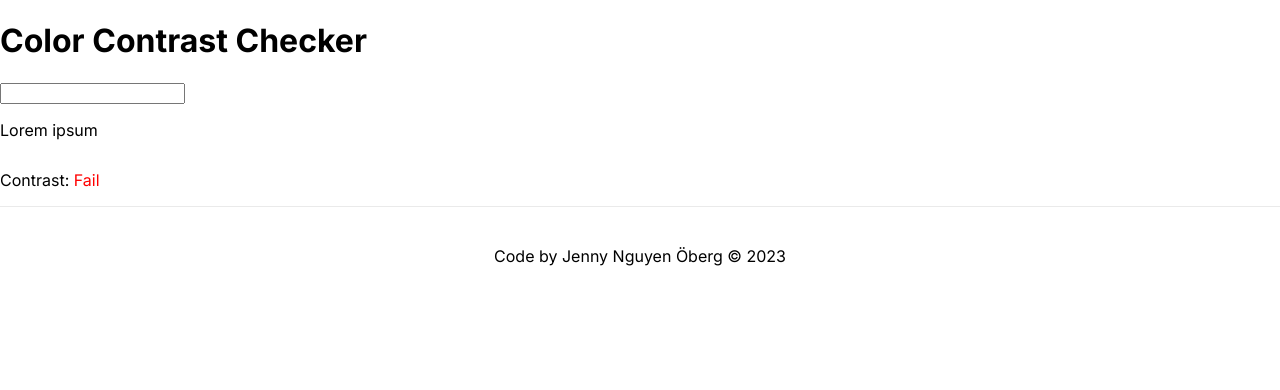
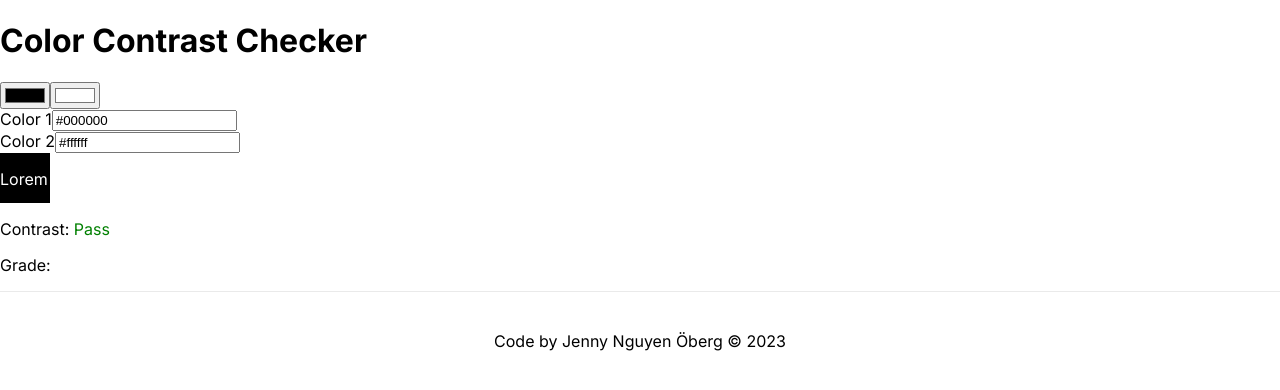
Before and after one commit to jennynguyenoberg/color-checker-TDD, a Next.js app: page / in a window 1280 px wide. Shown: the top 390 px of the page. Built offline with nearby package versions, Linux system fonts and the light colour scheme.

Commit message:
Remove all components from main page and replace it with only the Home component

```diff
--- a/app/page.tsx
+++ b/app/page.tsx
@@ -1,18 +1,9 @@
-'use client'
-import ColorInput from './components/ColorInput'
-import ColorPreview from './components/ColorPreview'
-import ContrastResult from './components/ContrastResult'
-import Footer from './components/Footer'
-import Header from './components/Header'
+import Home from './components/Home'
 
 export default function Page() {
   return (
     <div>
-      <Header />
-      <ColorInput />
-      <ColorPreview />
-      <ContrastResult />
-      <Footer />
+      <Home />
     </div>
   )
 }
```
